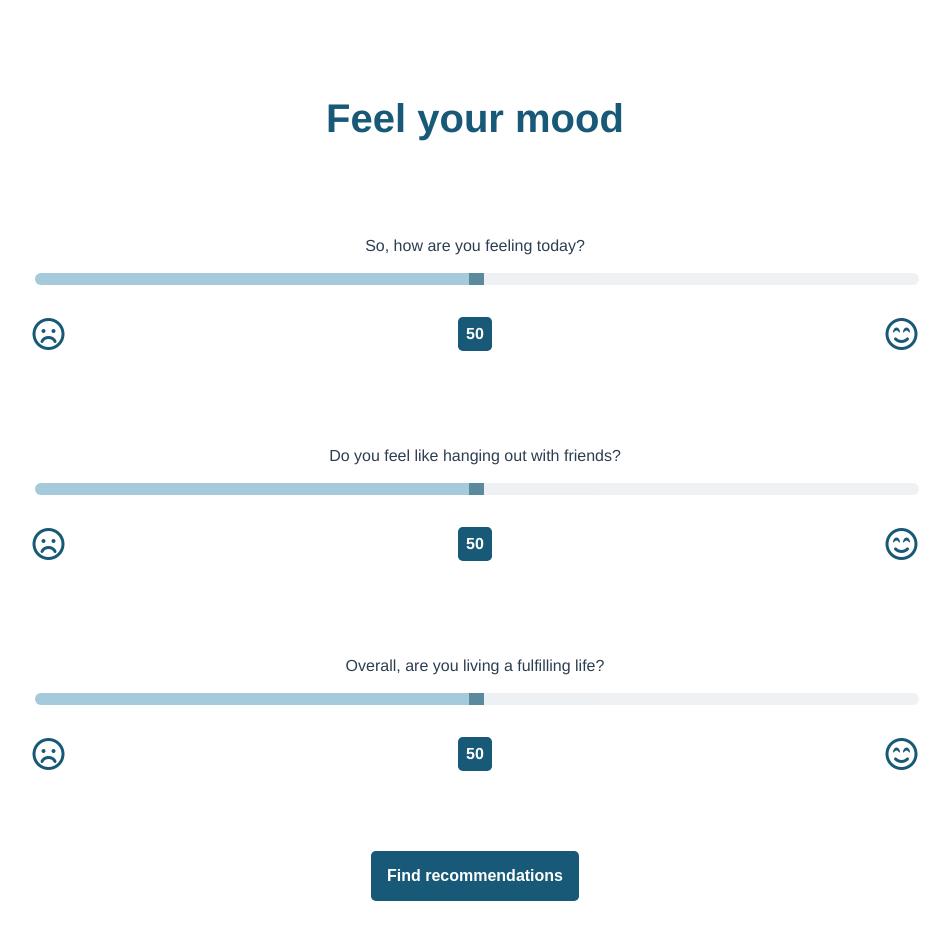
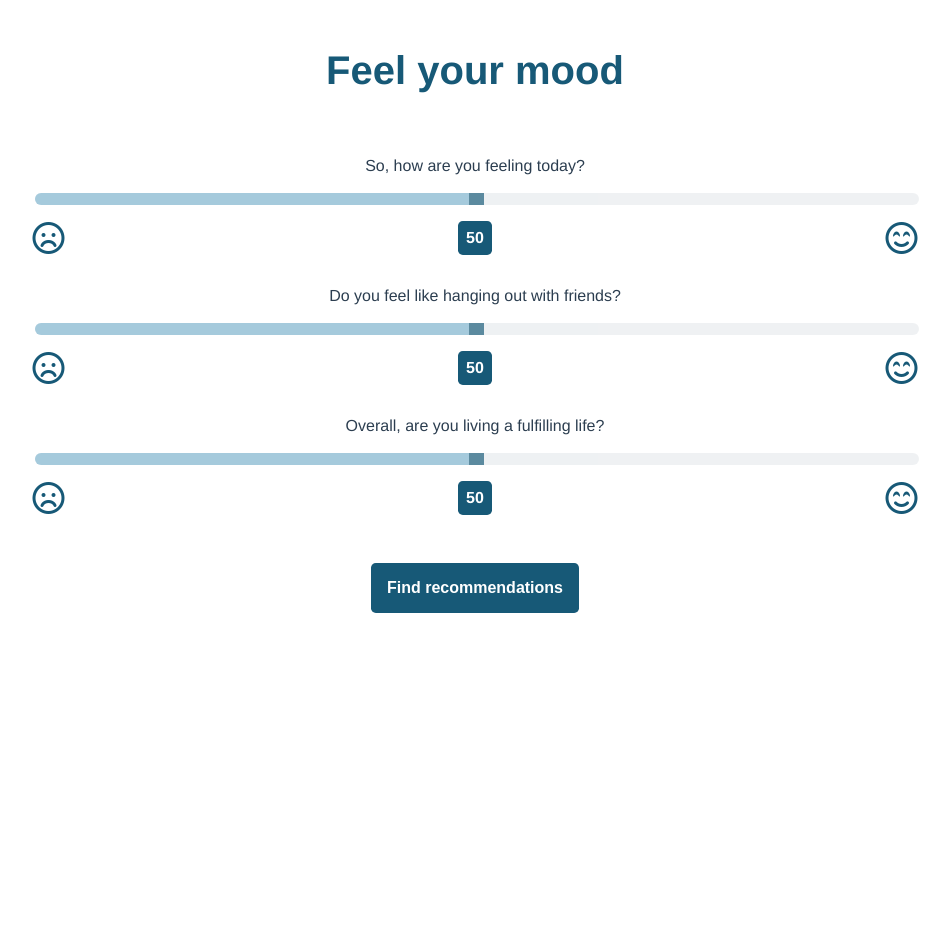
Before and after one commit to PauGarciaMartinez/feel-your-mood, a Vue app: page / in a window 1280 px wide. Shown: the top 940 px of the page, without its empty margins (165-1115 px from the left). After the commit the page ends 800 px from the top, so only its background shows below. Built offline with nearby package versions, Linux system fonts and the light colour scheme.

Commit message:
Adjust form style

```diff
--- a/src/components/Recommendation.vue
+++ b/src/components/Recommendation.vue
@@ -28,8 +28,6 @@
 
   <button class="main-btn back-btn" @click="goBack">Change the mood</button>
 
-  <button class="main-btn back-btn" @click="fetchMovie">Another one</button>
-
 </template>
 
 <!-- SCRIPT -->
--- a/src/styles/css/home.css
+++ b/src/styles/css/home.css
@@ -1,5 +1,6 @@
 .title {
   font-size: 2.5rem;
   color: #175977;
-  margin-top: 6rem;
+  margin-top: 3rem;
+  margin-bottom: -2rem;
 }
--- a/src/styles/css/range-slider.css
+++ b/src/styles/css/range-slider.css
@@ -1,6 +1,7 @@
 /* CHROME */
 .slider-container {
   width: 100%;
+  margin-bottom: -4rem;
 }
 
 .slider {
@@ -15,7 +16,7 @@
   -webkit-transition: .2s;
   transition: opacity .2s;
   border-radius: 1rem;
-  margin-bottom: 2rem;
+  margin-bottom: 1rem;
 }
 
 .slider:hover {
--- a/src/styles/css/slider-form.css
+++ b/src/styles/css/slider-form.css
@@ -17,7 +17,7 @@
   border: 0px solid #175977;
   border-radius: 0.3rem;
   background-color: #175977;
-  margin-top: 5rem;
+  margin-top: 7rem;
   margin-bottom: 5rem;
   transition: 0.2s;
   outline: none;
```
